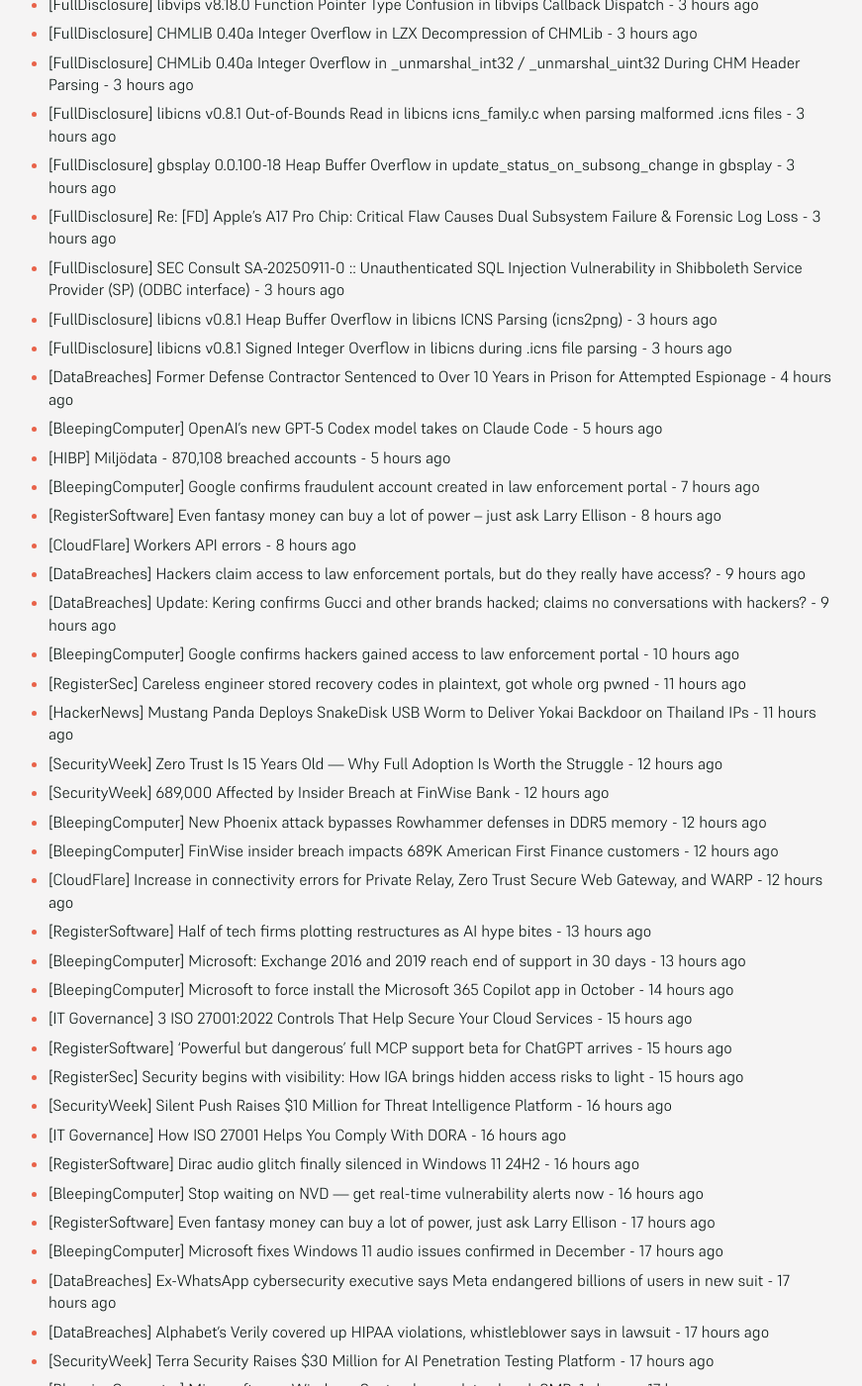
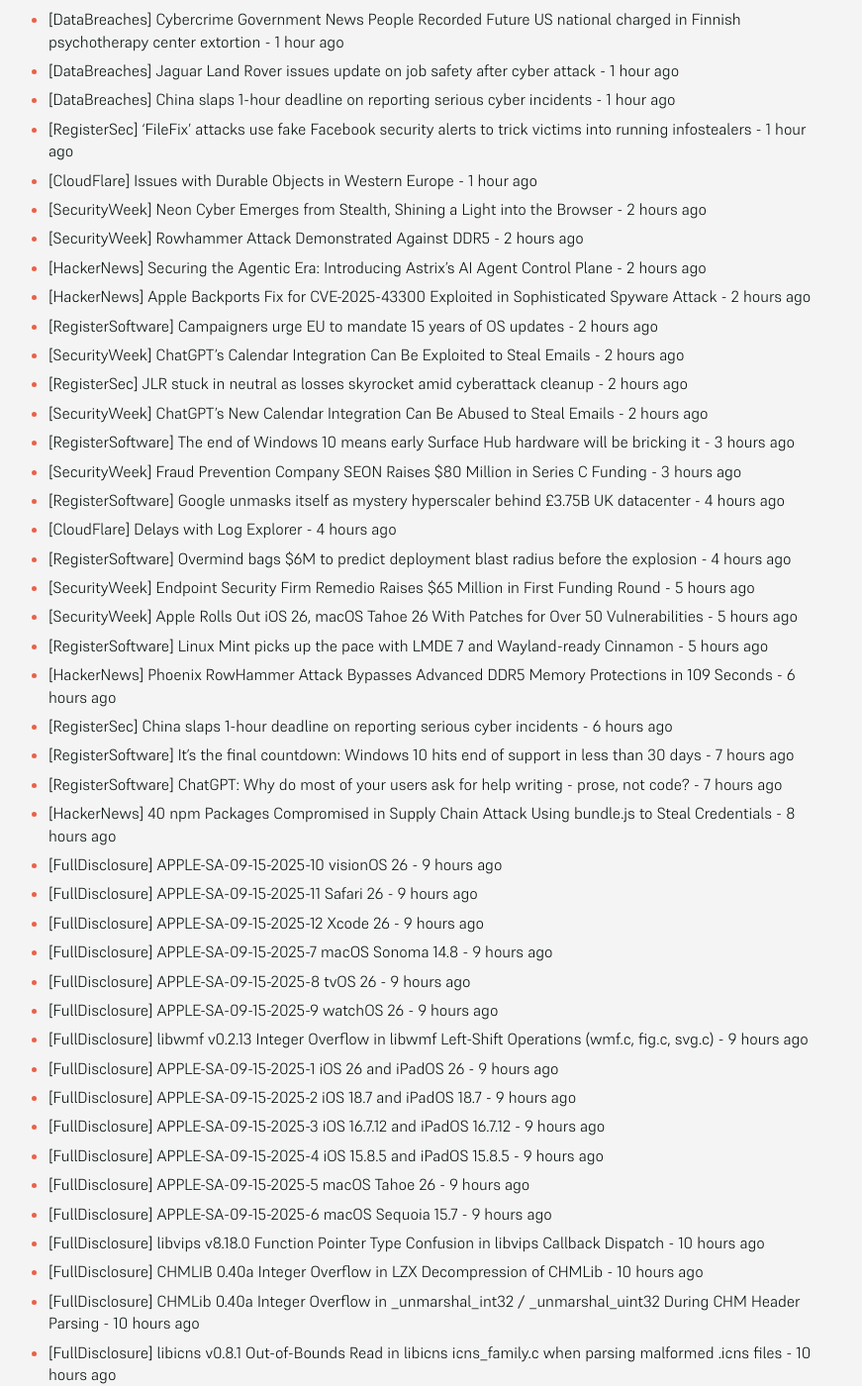
Before and after one commit to SecOpsNews/news, a Jekyll site: the page built from index.md, in a window 1280 px wide and 1400 px high, scrolled down 774 px. Shown: the whole window at 99% size, without its empty margins (215-1086 px from the left). Built offline with Jekyll 4.4.1, drawn with Linux system fonts in a browser that asks for light colours; some of the changed text lies outside the part shown.

Commit message:
New Feed

```diff
--- a/index.md
+++ b/index.md
@@ -9,78 +9,116 @@ description: Latest Updates
 
 <!-- SecOps start -->
 
-- [RegisterSoftware] It's the final countdown: Windows 10 hits end of support in less than 30 days - 24 minutes ago
-- [RegisterSoftware] ChatGPT: Why do most of your users ask for help writing - prose, not code? - 47 minutes ago
-- [HackerNews] 40 npm Packages Compromised in Supply Chain Attack Using bundle.js to Steal Credentials - 1 hour ago
-- [FullDisclosure] APPLE-SA-09-15-2025-10 visionOS 26 - 2 hours ago
-- [FullDisclosure] APPLE-SA-09-15-2025-11 Safari 26 - 2 hours ago
-- [FullDisclosure] APPLE-SA-09-15-2025-12 Xcode 26 - 2 hours ago
-- [FullDisclosure] APPLE-SA-09-15-2025-7 macOS Sonoma 14.8 - 2 hours ago
-- [FullDisclosure] APPLE-SA-09-15-2025-8 tvOS 26 - 2 hours ago
-- [FullDisclosure] APPLE-SA-09-15-2025-9 watchOS 26 - 2 hours ago
-- [FullDisclosure] libwmf v0.2.13 Integer Overflow in libwmf Left-Shift Operations (wmf.c, fig.c, svg.c) - 2 hours ago
-- [FullDisclosure] APPLE-SA-09-15-2025-1 iOS 26 and iPadOS 26 - 2 hours ago
-- [FullDisclosure] APPLE-SA-09-15-2025-2 iOS 18.7 and iPadOS 18.7 - 2 hours ago
-- [FullDisclosure] APPLE-SA-09-15-2025-3 iOS 16.7.12 and iPadOS 16.7.12 - 2 hours ago
-- [FullDisclosure] APPLE-SA-09-15-2025-4 iOS 15.8.5 and iPadOS 15.8.5 - 2 hours ago
-- [FullDisclosure] APPLE-SA-09-15-2025-5 macOS Tahoe 26 - 2 hours ago
-- [FullDisclosure] APPLE-SA-09-15-2025-6 macOS Sequoia 15.7 - 2 hours ago
-- [FullDisclosure] libvips v8.18.0 Function Pointer Type Confusion in libvips	Callback Dispatch - 3 hours ago
-- [FullDisclosure] CHMLIB 0.40a Integer Overflow in LZX Decompression of CHMLib - 3 hours ago
-- [FullDisclosure] CHMLib 0.40a Integer Overflow in _unmarshal_int32 / _unmarshal_uint32 During CHM Header Parsing - 3 hours ago
-- [FullDisclosure] libicns v0.8.1 Out-of-Bounds Read in libicns icns_family.c when parsing malformed .icns files - 3 hours ago
-- [FullDisclosure] gbsplay 0.0.100-18 Heap Buffer Overflow in update_status_on_subsong_change in gbsplay - 3 hours ago
-- [FullDisclosure] Re: [FD]	Apple’s A17 Pro Chip: Critical Flaw Causes Dual Subsystem Failure & Forensic Log Loss - 3 hours ago
-- [FullDisclosure] SEC Consult SA-20250911-0 :: Unauthenticated SQL Injection Vulnerability in Shibboleth Service Provider (SP) (ODBC interface) - 3 hours ago
-- [FullDisclosure] libicns v0.8.1 Heap Buffer Overflow in libicns ICNS Parsing	(icns2png) - 3 hours ago
-- [FullDisclosure] libicns v0.8.1 Signed Integer Overflow in libicns during .icns	file parsing - 3 hours ago
-- [DataBreaches] Former Defense Contractor Sentenced to Over 10 Years in Prison for Attempted Espionage - 4 hours ago
-- [BleepingComputer] OpenAI's new GPT-5 Codex model takes on Claude Code - 5 hours ago
-- [HIBP] Miljödata - 870,108 breached accounts - 5 hours ago
-- [BleepingComputer] Google confirms fraudulent account created in law enforcement portal - 7 hours ago
-- [RegisterSoftware] Even fantasy money can buy a lot of power – just ask Larry Ellison - 8 hours ago
-- [CloudFlare] Workers API errors - 8 hours ago
-- [DataBreaches] Hackers claim access to law enforcement portals, but do they really have access? - 9 hours ago
-- [DataBreaches] Update: Kering confirms Gucci and other brands hacked; claims no conversations with hackers? - 9 hours ago
-- [BleepingComputer] Google confirms hackers gained access to law enforcement portal - 10 hours ago
-- [RegisterSec] Careless engineer stored recovery codes in plaintext, got whole org pwned - 11 hours ago
-- [HackerNews] Mustang Panda Deploys SnakeDisk USB Worm to Deliver Yokai Backdoor on Thailand IPs - 11 hours ago
-- [SecurityWeek] Zero Trust Is 15 Years Old — Why Full Adoption Is Worth the Struggle - 12 hours ago
-- [SecurityWeek] 689,000 Affected by Insider Breach at FinWise Bank - 12 hours ago
-- [BleepingComputer] New Phoenix attack bypasses Rowhammer defenses in DDR5 memory - 12 hours ago
-- [BleepingComputer] FinWise insider breach impacts 689K American First Finance customers - 12 hours ago
-- [CloudFlare] Increase in connectivity errors for Private Relay, Zero Trust Secure Web Gateway, and WARP - 12 hours ago
-- [RegisterSoftware] Half of tech firms plotting restructures as AI hype bites - 13 hours ago
-- [BleepingComputer] Microsoft: Exchange 2016 and 2019 reach end of support in 30 days - 13 hours ago
-- [BleepingComputer] Microsoft to force install the Microsoft 365 Copilot app in October - 14 hours ago
-- [IT Governance] 3 ISO 27001:2022 Controls That Help Secure Your Cloud Services - 15 hours ago
-- [RegisterSoftware] 'Powerful but dangerous' full MCP support beta for ChatGPT arrives - 15 hours ago
-- [RegisterSec] Security begins with visibility: How IGA brings hidden access risks to light - 15 hours ago
-- [SecurityWeek] Silent Push Raises $10 Million for Threat Intelligence Platform - 16 hours ago
-- [IT Governance] How ISO 27001 Helps You Comply With DORA - 16 hours ago
-- [RegisterSoftware] Dirac audio glitch finally silenced in Windows 11 24H2 - 16 hours ago
-- [BleepingComputer] Stop waiting on NVD — get real-time vulnerability alerts now - 16 hours ago
-- [RegisterSoftware] Even fantasy money can buy a lot of power, just ask Larry Ellison - 17 hours ago
-- [BleepingComputer] Microsoft fixes Windows 11 audio issues confirmed in December - 17 hours ago
-- [DataBreaches] Ex-WhatsApp cybersecurity executive says Meta endangered billions of users in new suit - 17 hours ago
-- [DataBreaches] Alphabet’s Verily covered up HIPAA violations, whistleblower says in lawsuit - 17 hours ago
-- [SecurityWeek] Terra Security Raises $30 Million for AI Penetration Testing Platform - 17 hours ago
-- [BleepingComputer] Microsoft says Windows September updates break SMBv1 shares - 17 hours ago
-- [RegisterSec] Former FinWise employee may have accessed nearly 700K customer records - 17 hours ago
-- [CloudFlare] Issues with API Shield - 17 hours ago
-- [HackerNews] ⚡ Weekly Recap: Bootkit Malware, AI-Powered Attacks, Supply Chain Breaches, Zero-Days & More - 18 hours ago
-- [HackerNews] 6 Browser-Based Attacks Security Teams Need to Prepare For Right Now - 18 hours ago
-- [RegisterSec] Nork snoops whip up fake South Korean military ID with help from ChatGPT - 18 hours ago
-- [RegisterSoftware] Nork snoops whip up fake South Korean military ID with help from ChatGPT - 18 hours ago
-- [RegisterSec] China turns the screws on Nvidia with antitrust probe - 19 hours ago
-- [SecurityWeek] FBI Shares IoCs for Recent Salesforce Intrusion Campaigns - 19 hours ago
-- [SecurityWeek] Google Launched Behind-the-Scenes Campaign Against California Privacy Legislation; It Passed Anyway - 19 hours ago
-- [RegisterSec] Jaguar Land Rover supply chain workers must get Covid-style support, says union - 20 hours ago
-- [SecurityWeek] West Virginia Credit Union Notifying 187,000 People Impacted by 2023 Data Breach - 21 hours ago
-- [RegisterSoftware] UK.gov decides tech projects worth billions are major but not 'mega' - 21 hours ago
-- [RegisterSec] UK Lords take aim at Ofcom's 'child-protection' upgrades to Online Safety Act - 22 hours ago
-- [HackerNews] AI-Powered Villager Pen Testing Tool Hits 11,000 PyPI Downloads Amid Abuse Concerns - 22 hours ago
-- [SecurityWeek] Samsung Patches Zero-Day Exploited Against Android Users - 22 hours ago
+- [SecurityWeek] Ray Security Emerges From Stealth With $11M to Bring Real-Time, AI-Driven Data Protection - 18 minutes ago
+- [RegisterSoftware] Office 2016 and 2019 face October 14 execution date - 28 minutes ago
+- [SecurityWeek] Neon Cyber Emerges From Stealth, Shining a Light Into the Browser - 28 minutes ago
+- [DataBreaches] US national charged in Finnish psychotherapy center extortion - 28 minutes ago
+- [DataBreaches] FBI ‘aware’ of Anchorage health clinic data breach as hackers claim 60K patients impacted - 28 minutes ago
+- [DataBreaches] SEC to Notify Crypto Businesses of Technical Violations Before Taking Action: Report - 28 minutes ago
+- [BleepingComputer] Jaguar Land Rover extends shutdown after cyberattack by another week - 56 minutes ago
+- [RegisterSoftware] Rust-style safety model for C++ 'rejected' as profiles take priority - 56 minutes ago
+- [SecurityWeek] Security Industry Skeptical of Scattered Spider-ShinyHunters Retirement Claims - 56 minutes ago
+- [HackerNews] New FileFix Variant Delivers StealC Malware Through Multilingual Phishing Site - 56 minutes ago
+- [Slack] Incident: Unread badge stuck in Activity view - 56 minutes ago
+- [RegisterSoftware] Google unmasks itself as mystery hyperscaler behind yet another UK datacenter - 1 hour ago
+- [BleepingComputer] Webinar: Your browser is the breach — securing the modern web edge - 1 hour ago
+- [BleepingComputer] New FileFix attack uses steganography to drop StealC malware - 1 hour ago
+- [BleepingComputer] Apple backports zero-day patches to older iPhones and iPads - 1 hour ago
+- [DataBreaches] Cybercrime Government News People  Recorded Future US national charged in Finnish psychotherapy center extortion - 1 hour ago
+- [DataBreaches] Jaguar Land Rover issues update on job safety after cyber attack - 1 hour ago
+- [DataBreaches] China slaps 1-hour deadline on reporting serious cyber incidents - 1 hour ago
+- [RegisterSec] 'FileFix' attacks use fake Facebook security alerts to trick victims into running infostealers - 1 hour ago
+- [CloudFlare] Issues with Durable Objects in Western Europe - 1 hour ago
+- [SecurityWeek] Neon Cyber Emerges from Stealth, Shining a Light into the Browser - 2 hours ago
+- [SecurityWeek] Rowhammer Attack Demonstrated Against DDR5 - 2 hours ago
+- [HackerNews] Securing the Agentic Era: Introducing Astrix's AI Agent Control Plane - 2 hours ago
+- [HackerNews] Apple Backports Fix for CVE-2025-43300 Exploited in Sophisticated Spyware Attack - 2 hours ago
+- [RegisterSoftware] Campaigners urge EU to mandate 15 years of OS updates - 2 hours ago
+- [SecurityWeek] ChatGPT’s Calendar Integration Can Be Exploited to Steal Emails - 2 hours ago
+- [RegisterSec] JLR stuck in neutral as losses skyrocket amid cyberattack cleanup - 2 hours ago
+- [SecurityWeek] ChatGPT’s New Calendar Integration Can Be Abused to Steal Emails - 2 hours ago
+- [RegisterSoftware] The end of Windows 10 means early Surface Hub hardware will be bricking it - 3 hours ago
+- [SecurityWeek] Fraud Prevention Company SEON Raises $80 Million in Series C Funding - 3 hours ago
+- [RegisterSoftware] Google unmasks itself as mystery hyperscaler behind £3.75B UK datacenter - 4 hours ago
+- [CloudFlare] Delays with Log Explorer - 4 hours ago
+- [RegisterSoftware] Overmind bags $6M to predict deployment blast radius before the explosion - 4 hours ago
+- [SecurityWeek] Endpoint Security Firm Remedio Raises $65 Million in First Funding Round - 5 hours ago
+- [SecurityWeek] Apple Rolls Out iOS 26, macOS Tahoe 26 With Patches for Over 50 Vulnerabilities - 5 hours ago
+- [RegisterSoftware] Linux Mint picks up the pace with LMDE 7 and Wayland-ready Cinnamon - 5 hours ago
+- [HackerNews] Phoenix RowHammer Attack Bypasses Advanced DDR5 Memory Protections in 109 Seconds - 6 hours ago
+- [RegisterSec] China slaps 1-hour deadline on reporting serious cyber incidents - 6 hours ago
+- [RegisterSoftware] It's the final countdown: Windows 10 hits end of support in less than 30 days - 7 hours ago
+- [RegisterSoftware] ChatGPT: Why do most of your users ask for help writing - prose, not code? - 7 hours ago
+- [HackerNews] 40 npm Packages Compromised in Supply Chain Attack Using bundle.js to Steal Credentials - 8 hours ago
+- [FullDisclosure] APPLE-SA-09-15-2025-10 visionOS 26 - 9 hours ago
+- [FullDisclosure] APPLE-SA-09-15-2025-11 Safari 26 - 9 hours ago
+- [FullDisclosure] APPLE-SA-09-15-2025-12 Xcode 26 - 9 hours ago
+- [FullDisclosure] APPLE-SA-09-15-2025-7 macOS Sonoma 14.8 - 9 hours ago
+- [FullDisclosure] APPLE-SA-09-15-2025-8 tvOS 26 - 9 hours ago
+- [FullDisclosure] APPLE-SA-09-15-2025-9 watchOS 26 - 9 hours ago
+- [FullDisclosure] libwmf v0.2.13 Integer Overflow in libwmf Left-Shift Operations (wmf.c, fig.c, svg.c) - 9 hours ago
+- [FullDisclosure] APPLE-SA-09-15-2025-1 iOS 26 and iPadOS 26 - 9 hours ago
+- [FullDisclosure] APPLE-SA-09-15-2025-2 iOS 18.7 and iPadOS 18.7 - 9 hours ago
+- [FullDisclosure] APPLE-SA-09-15-2025-3 iOS 16.7.12 and iPadOS 16.7.12 - 9 hours ago
+- [FullDisclosure] APPLE-SA-09-15-2025-4 iOS 15.8.5 and iPadOS 15.8.5 - 9 hours ago
+- [FullDisclosure] APPLE-SA-09-15-2025-5 macOS Tahoe 26 - 9 hours ago
+- [FullDisclosure] APPLE-SA-09-15-2025-6 macOS Sequoia 15.7 - 9 hours ago
+- [FullDisclosure] libvips v8.18.0 Function Pointer Type Confusion in libvips	Callback Dispatch - 10 hours ago
+- [FullDisclosure] CHMLIB 0.40a Integer Overflow in LZX Decompression of CHMLib - 10 hours ago
+- [FullDisclosure] CHMLib 0.40a Integer Overflow in _unmarshal_int32 / _unmarshal_uint32 During CHM Header Parsing - 10 hours ago
+- [FullDisclosure] libicns v0.8.1 Out-of-Bounds Read in libicns icns_family.c when parsing malformed .icns files - 10 hours ago
+- [FullDisclosure] gbsplay 0.0.100-18 Heap Buffer Overflow in update_status_on_subsong_change in gbsplay - 10 hours ago
+- [FullDisclosure] Re: [FD]	Apple’s A17 Pro Chip: Critical Flaw Causes Dual Subsystem Failure & Forensic Log Loss - 10 hours ago
+- [FullDisclosure] SEC Consult SA-20250911-0 :: Unauthenticated SQL Injection Vulnerability in Shibboleth Service Provider (SP) (ODBC interface) - 10 hours ago
+- [FullDisclosure] libicns v0.8.1 Heap Buffer Overflow in libicns ICNS Parsing	(icns2png) - 10 hours ago
+- [FullDisclosure] libicns v0.8.1 Signed Integer Overflow in libicns during .icns	file parsing - 10 hours ago
+- [DataBreaches] Former Defense Contractor Sentenced to Over 10 Years in Prison for Attempted Espionage - 11 hours ago
+- [BleepingComputer] OpenAI's new GPT-5 Codex model takes on Claude Code - 12 hours ago
+- [HIBP] Miljödata - 870,108 breached accounts - 12 hours ago
+- [BleepingComputer] Google confirms fraudulent account created in law enforcement portal - 14 hours ago
+- [RegisterSoftware] Even fantasy money can buy a lot of power – just ask Larry Ellison - 15 hours ago
+- [CloudFlare] Workers API errors - 15 hours ago
+- [DataBreaches] Hackers claim access to law enforcement portals, but do they really have access? - 16 hours ago
+- [DataBreaches] Update: Kering confirms Gucci and other brands hacked; claims no conversations with hackers? - 16 hours ago
+- [BleepingComputer] Google confirms hackers gained access to law enforcement portal - 17 hours ago
+- [RegisterSec] Careless engineer stored recovery codes in plaintext, got whole org pwned - 18 hours ago
+- [HackerNews] Mustang Panda Deploys SnakeDisk USB Worm to Deliver Yokai Backdoor on Thailand IPs - 19 hours ago
+- [SecurityWeek] Zero Trust Is 15 Years Old — Why Full Adoption Is Worth the Struggle - 19 hours ago
+- [SecurityWeek] 689,000 Affected by Insider Breach at FinWise Bank - 19 hours ago
+- [BleepingComputer] New Phoenix attack bypasses Rowhammer defenses in DDR5 memory - 19 hours ago
+- [BleepingComputer] FinWise insider breach impacts 689K American First Finance customers - 19 hours ago
+- [CloudFlare] Increase in connectivity errors for Private Relay, Zero Trust Secure Web Gateway, and WARP - 19 hours ago
+- [RegisterSoftware] Half of tech firms plotting restructures as AI hype bites - 20 hours ago
+- [BleepingComputer] Microsoft: Exchange 2016 and 2019 reach end of support in 30 days - 20 hours ago
+- [BleepingComputer] Microsoft to force install the Microsoft 365 Copilot app in October - 21 hours ago
+- [IT Governance] 3 ISO 27001:2022 Controls That Help Secure Your Cloud Services - 22 hours ago
+- [RegisterSoftware] 'Powerful but dangerous' full MCP support beta for ChatGPT arrives - 22 hours ago
+- [RegisterSec] Security begins with visibility: How IGA brings hidden access risks to light - 22 hours ago
+- [SecurityWeek] Silent Push Raises $10 Million for Threat Intelligence Platform - 23 hours ago
+- [IT Governance] How ISO 27001 Helps You Comply With DORA - 23 hours ago
+- [RegisterSoftware] Dirac audio glitch finally silenced in Windows 11 24H2 - 23 hours ago
+- [BleepingComputer] Stop waiting on NVD — get real-time vulnerability alerts now - 23 hours ago
+- [RegisterSoftware] Even fantasy money can buy a lot of power, just ask Larry Ellison - 1 day ago
+- [BleepingComputer] Microsoft fixes Windows 11 audio issues confirmed in December - 1 day ago
+- [DataBreaches] Ex-WhatsApp cybersecurity executive says Meta endangered billions of users in new suit - 1 day ago
+- [DataBreaches] Alphabet’s Verily covered up HIPAA violations, whistleblower says in lawsuit - 1 day ago
+- [SecurityWeek] Terra Security Raises $30 Million for AI Penetration Testing Platform - 1 day ago
+- [BleepingComputer] Microsoft says Windows September updates break SMBv1 shares - 1 day ago
+- [RegisterSec] Former FinWise employee may have accessed nearly 700K customer records - 1 day ago
+- [CloudFlare] Issues with API Shield - 1 day ago
+- [HackerNews] ⚡ Weekly Recap: Bootkit Malware, AI-Powered Attacks, Supply Chain Breaches, Zero-Days & More - 1 day ago
+- [HackerNews] 6 Browser-Based Attacks Security Teams Need to Prepare For Right Now - 1 day ago
+- [RegisterSec] Nork snoops whip up fake South Korean military ID with help from ChatGPT - 1 day ago
+- [RegisterSoftware] Nork snoops whip up fake South Korean military ID with help from ChatGPT - 1 day ago
+- [RegisterSec] China turns the screws on Nvidia with antitrust probe - 1 day ago
+- [SecurityWeek] FBI Shares IoCs for Recent Salesforce Intrusion Campaigns - 1 day ago
+- [SecurityWeek] Google Launched Behind-the-Scenes Campaign Against California Privacy Legislation; It Passed Anyway - 1 day ago
+- [RegisterSec] Jaguar Land Rover supply chain workers must get Covid-style support, says union - 1 day ago
+- [SecurityWeek] West Virginia Credit Union Notifying 187,000 People Impacted by 2023 Data Breach - 1 day ago
+- [RegisterSoftware] UK.gov decides tech projects worth billions are major but not 'mega' - 1 day ago
+- [RegisterSec] UK Lords take aim at Ofcom's 'child-protection' upgrades to Online Safety Act - 1 day ago
+- [HackerNews] AI-Powered Villager Pen Testing Tool Hits 11,000 PyPI Downloads Amid Abuse Concerns - 1 day ago
+- [SecurityWeek] Samsung Patches Zero-Day Exploited Against Android Users - 1 day ago
 - [RegisterSoftware] After deleting a web server, I started checking what I typed before hitting 'Enter' - 1 day ago
 - [HackerNews] HiddenGh0st, Winos and kkRAT Exploit SEO, GitHub Pages in Chinese Malware Attacks - 1 day ago
 - [RegisterSoftware] Open source Cloud Hypervisor adds (maybe futile) no-AI-code policy - 1 day ago
@@ -88,9 +126,6 @@ description: Latest Updates
 - [RegisterSec] 15 ransomware gangs ‘go dark’ to enjoy 'golden parachutes' - 1 day ago
 - [BleepingComputer] FBI warns of UNC6040, UNC6395 hackers stealing Salesforce data - 1 day ago
 - [BleepingComputer] New VoidProxy phishing service targets Microsoft 365, Google accounts - 1 day ago
-- [RegisterSec] Data destruction done wrong could cost your company millions - 1 day ago
-- [DataBreaches] Union urges government intervention with 100,000 jobs at risk after JLR cyber attack - 1 day ago
-- [DataBreaches] Uvalde CISD to close most of next week due to ransomware issue - 1 day ago
 - [DataBreaches] Russian-linked hackers appear to have launched a crippling cyberattack on Western New Mexico University - 4 months ago
 - [DataBreaches] SK Telecom vows to take full responsibility for damage from recent data leak - 4 months ago
 - [HackerNews] Storm-1977 Hits Education Clouds with AzureChecker, Deploys 200+ Crypto Mining Containers - 4 months ago
```
